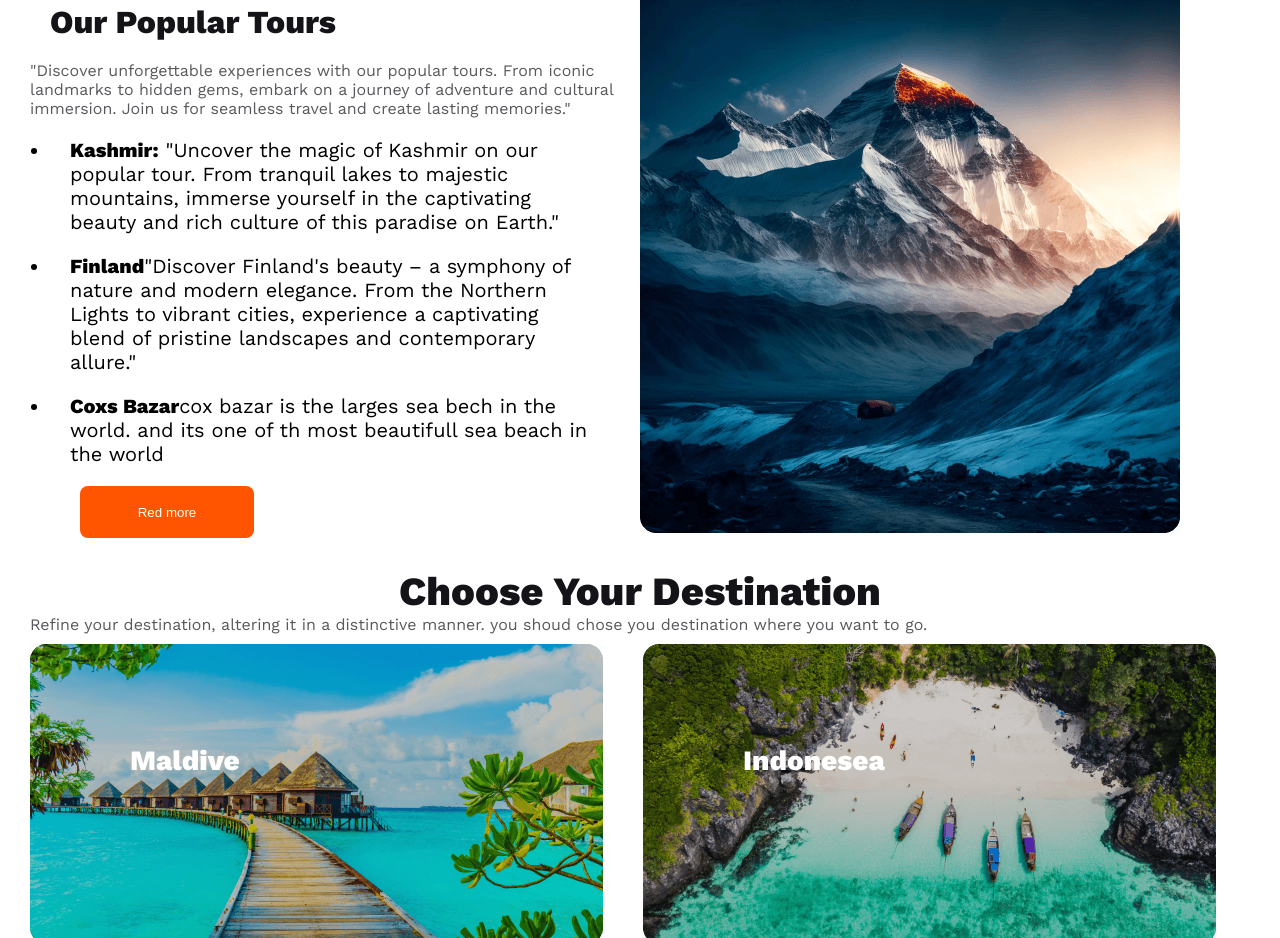
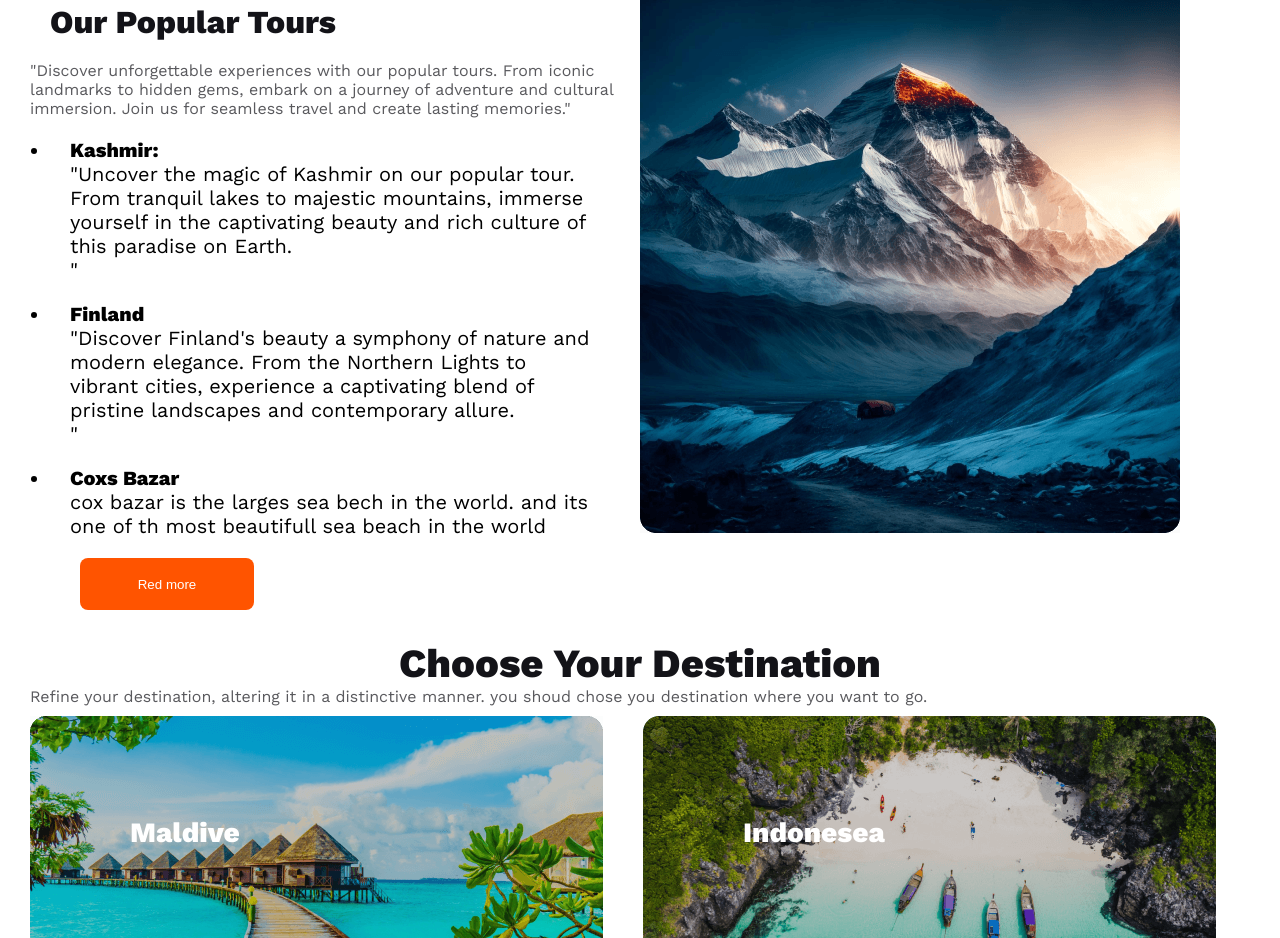
Before and after one commit to shakibchakladar/ExploreEra-assignment-two, a plain HTML site: page index.html in a window 1280 px wide. Shown: the part 894-1832 px from the top of the page. Drawn offline with nearby package versions, Linux system fonts and the light colour scheme.

Commit message:
last commit

```diff
--- a/index.html
+++ b/index.html
@@ -70,9 +70,9 @@
             <p class="discribtion">"Discover unforgettable experiences with our popular tours. From iconic landmarks to hidden gems, embark on a journey of adventure and cultural immersion. Join us for seamless travel and create lasting memories."</p>
             <ul>
                 <li><span style="font-weight: 800;">Kashmir:</span>
-                    "Uncover the magic of Kashmir on our popular tour. From tranquil lakes to majestic mountains, immerse yourself in the captivating beauty and rich culture of this paradise on Earth."</li>
-                    <li><span style="font-weight: 800;">Finland</span>"Discover Finland's beauty – a symphony of nature and modern elegance. From the Northern Lights to vibrant cities, experience a captivating blend of pristine landscapes and contemporary allure."</li>
-                    <li><span style="font-weight: 800;">Coxs Bazar</span>cox bazar is the larges sea bech in the world. and its one of th most beautifull sea beach in the world</li>
+                   <p class="disciption"> "Uncover the magic of Kashmir on our popular tour. From tranquil lakes to majestic mountains, immerse yourself in the captivating beauty and rich culture of this paradise on Earth. </p> "</li>
+                    <li><span style="font-weight: 800;">Finland</span> <p class="disciption"> "Discover Finland's beauty  a symphony of nature and modern elegance. From the Northern Lights to vibrant cities, experience a captivating blend of pristine landscapes and contemporary allure. </p>"</li>
+                    <li><span style="font-weight: 800;">Coxs Bazar</span><p class="disciption"> cox bazar is the larges sea bech in the world. and its one of th most beautifull sea beach in the world </p></li>
             </ul>
             <button class="rm-btn">Red more</button>
         </div>
--- a/style.css
+++ b/style.css
@@ -575,7 +575,7 @@ margin-left: 50px;
     .popular-tour-picture{
        padding: 0;
        margin: 0;
-        margin-left: -100px;
+        /* margin-left: -100px; */
     }
 
     .first-row,.second-row, .third-row{
```
